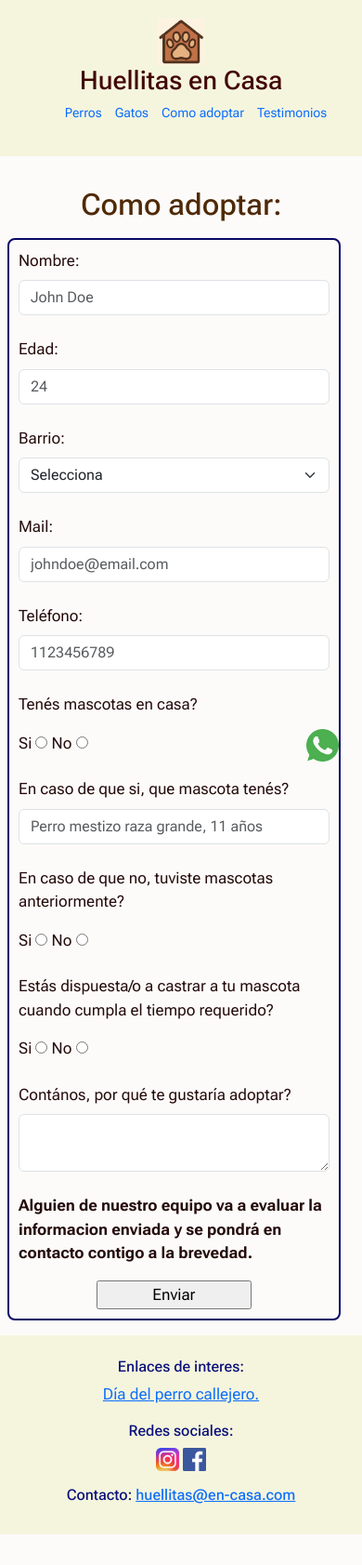
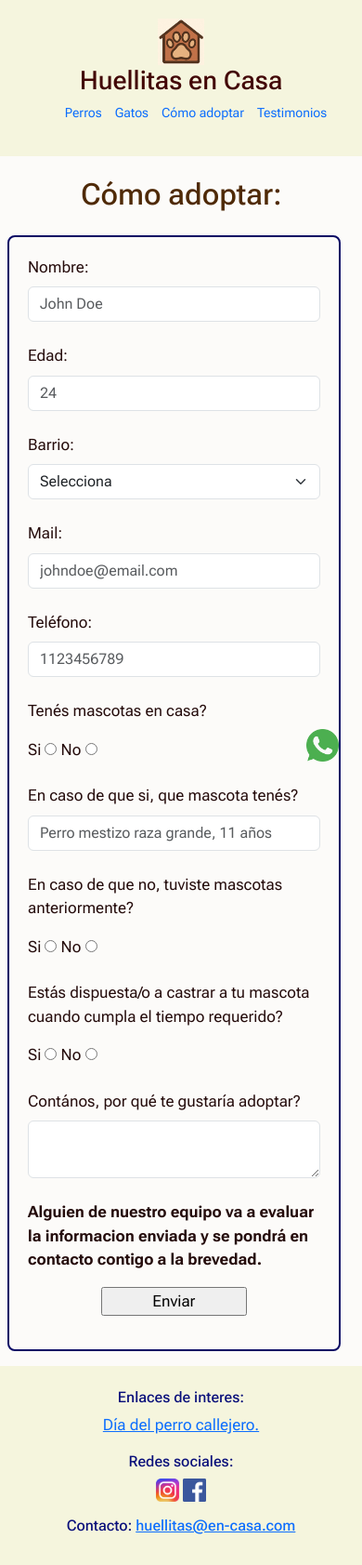
Before and after one commit to sashamveloz/HuellitasEnCasa, a plain HTML site: page pages/como_adoptar.html in a window 390 px wide. Shown: the whole page at 93% size. Before the commit the page ends 1650 px from the top, so only its background shows below. Drawn offline with nearby package versions, Linux system fonts and the light colour scheme.

Commit message:
Correccion del formulario, y detalles responsive

```diff
--- a/pages/como_adoptar.html
+++ b/pages/como_adoptar.html
@@ -29,14 +29,14 @@
             <ul class="indice">
                 <li><a href="./perros.html">Perros</a></li>
                 <li><a href="./gatos.html">Gatos</a></li>
-                <li><a href="./como_adoptar.html">Como adoptar</a></li>
+                <li><a href="./como_adoptar.html">Cómo adoptar</a></li>
                 <li><a href="./testimonios.html">Testimonios</a></li>
             </ul>
         </nav>
     </header>
 
     <main>
-        <h2 class="titulo">Como adoptar:</h2>
+        <h2 class="titulo">Cómo adoptar:</h2>
         <section class="form-container">
             <form action="direccion" method="metodo de envio">
                 <div class="mb-4">
--- a/sass/_como-adoptar.scss
+++ b/sass/_como-adoptar.scss
@@ -1,13 +1,23 @@
 @use 'variables' as v;
+
+main {
+    display: grid;
+    flex-direction: column;
 
 .form-container {
     border: 2px solid rgb(8, 8, 101);
-    padding: 10px;
+    padding: 20px;
     width: 60%;
-    justify-self: center;
     border-radius: 8px;
     margin-right: 1rem;
     margin-top: 1rem;
+    justify-self: center;
+    display: grid;
+
+    .w-50 {
+        display: block;
+        margin: 1rem auto;
+    }
 
     @include v.mobile {
         width: 100%;
@@ -15,12 +25,8 @@
     @include v.tablet {
         width: 80%;
     }
-    .w-50 {
-        display: flex;
-        justify-self: center;
-    }
 }
-
 .titulo {
     justify-self: center;
 }
+}
--- a/sass/_footer.scss
+++ b/sass/_footer.scss
@@ -3,6 +3,7 @@
 footer {
     background-color: v.$back-col;
     padding: 15px;
+    bottom: 0;
 
     .footer-title {
         color: rgb(9, 15, 122);
--- a/sass/_header.scss
+++ b/sass/_header.scss
@@ -5,7 +5,7 @@ header {
     background-color: v.$back-col;
     position: sticky;
     top: 0;
-    margin-bottom: 1rem;
+    margin-bottom: 15px;
 
     @extend %flr;
 
@@ -32,6 +32,7 @@ header {
 
 
     @include v.mobile {
+        margin-bottom: 5px;
         flex-direction: column;
         .indice {
             font-size: 14px;
@@ -44,6 +45,7 @@ header {
         }
 
     @include v.tablet {
+        margin-bottom: 5px;
         flex-direction: column;
         .indice {
             font-size: 14px;
--- a/sass/styles.scss
+++ b/sass/styles.scss
@@ -7,7 +7,7 @@
 @use 'footer';
 
 html, body {
-    height: 100%;
+    height: auto;
 }
 
 body {
```
Also changed, not shown: index.html (+1 -1 lines), pages/gatos.html (+1 -1 lines), pages/perros.html (+1 -1 lines), pages/testimonios.html (+1 -1 lines), styles/styles.css, 1 other file.
